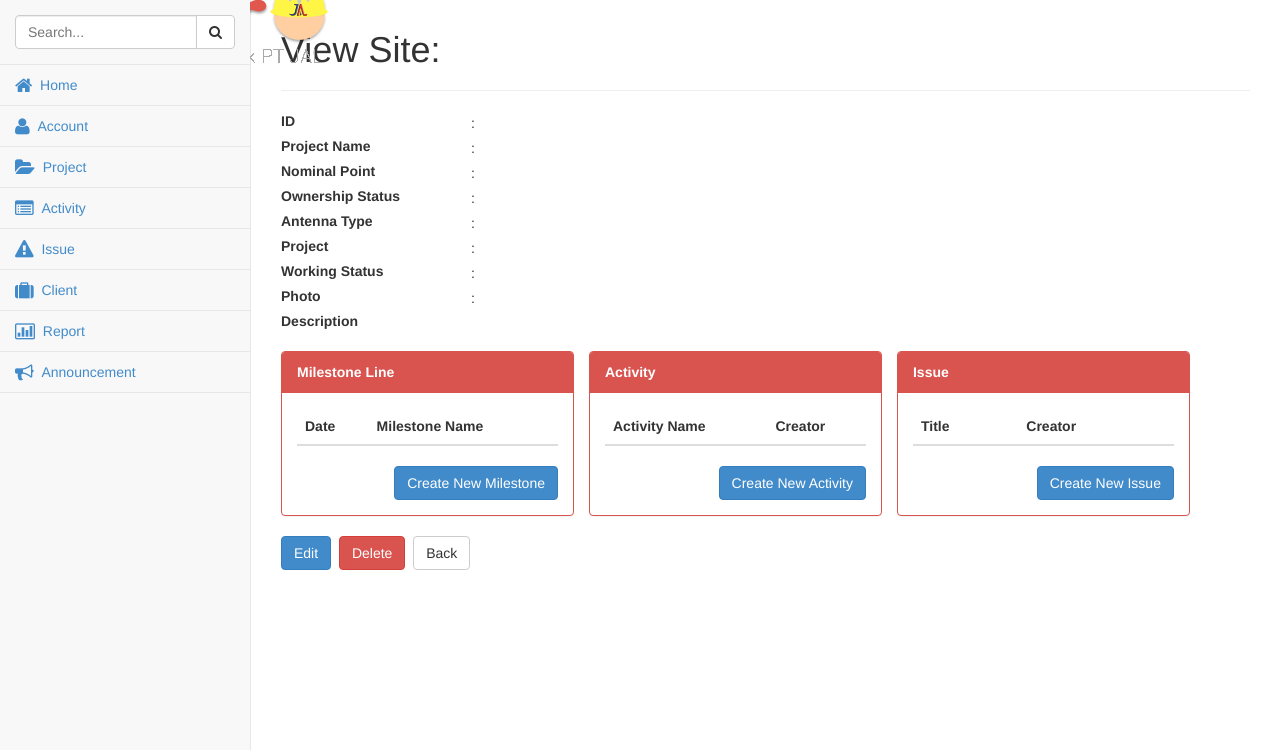
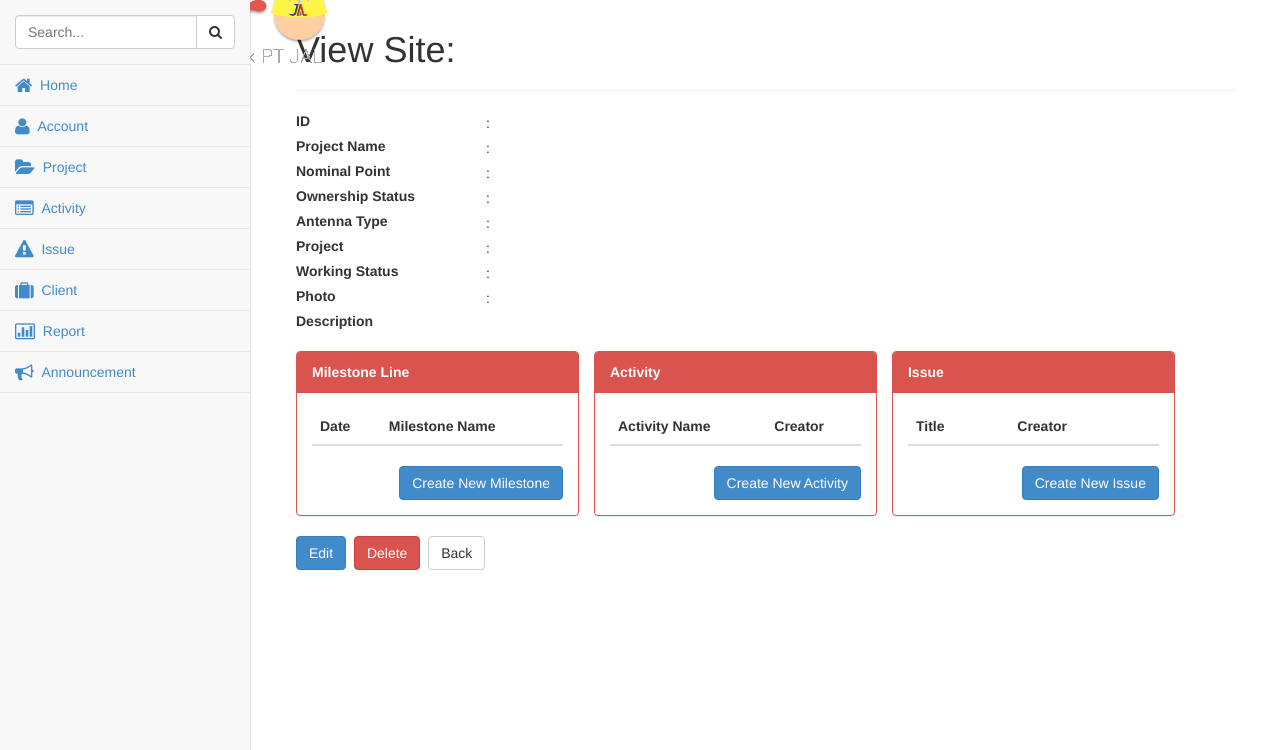
Before and after one commit to fahmihdyt/propensi, a Yii app: the page made by views/site/view.php in a window 1280 px wide. Shown: the part 51-801 px from the top of the page. Run offline with PHP 8.4 and a stand-in for Yii, Linux system fonts and the light colour scheme; the template is opened without the code that fills it, so the values that code supplies are empty; some libraries are stand-ins or nearby versions.

Commit message:
view site dibenerin lagi

```diff
--- a/views/site/view.php
+++ b/views/site/view.php
@@ -14,7 +14,7 @@ $idProject = $model->proyek;
 $model->proyek = $model->getProject($idProject);
 
 ?>
-<div class="site-view">
+<div class="site-view col-lg-12">
 
 	<div style="margin-top: 0px; padding-top: 10px;">
     <h1><?= Html::encode($this->title) ?></h1>
```
